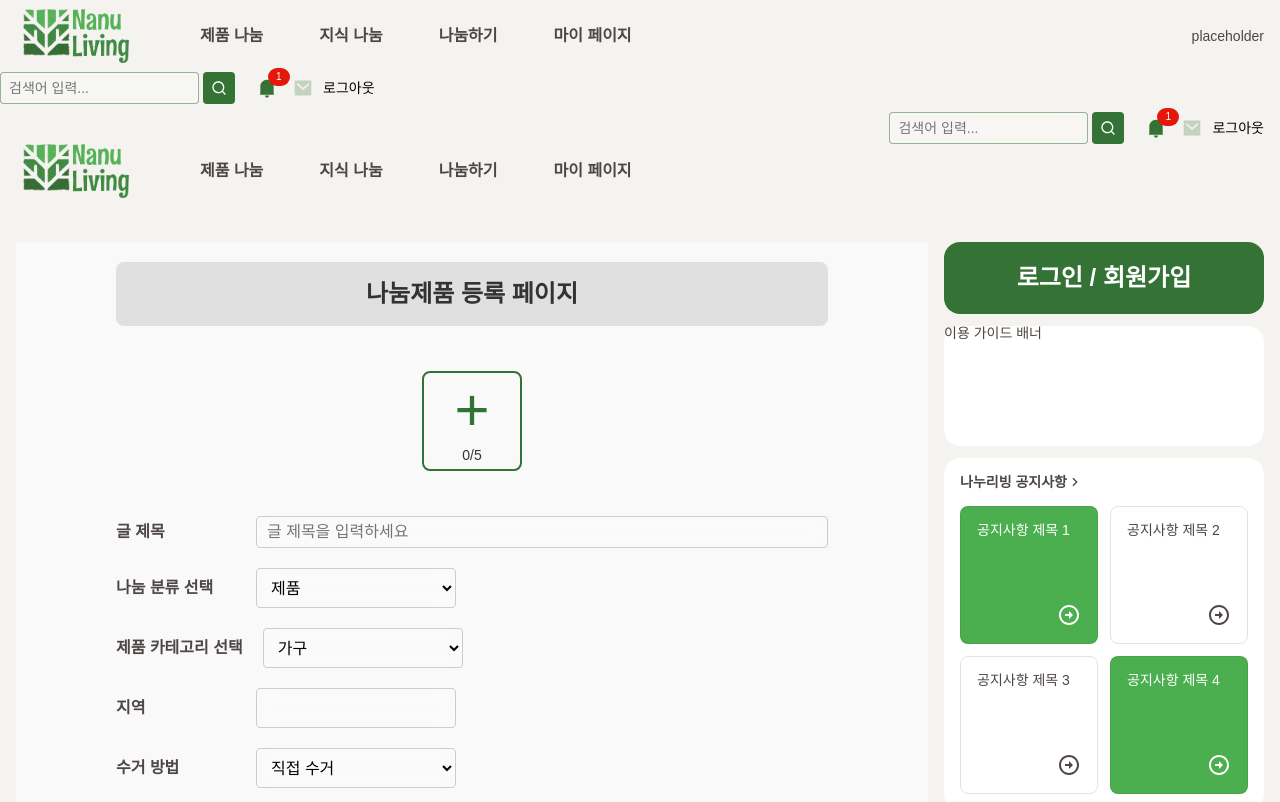
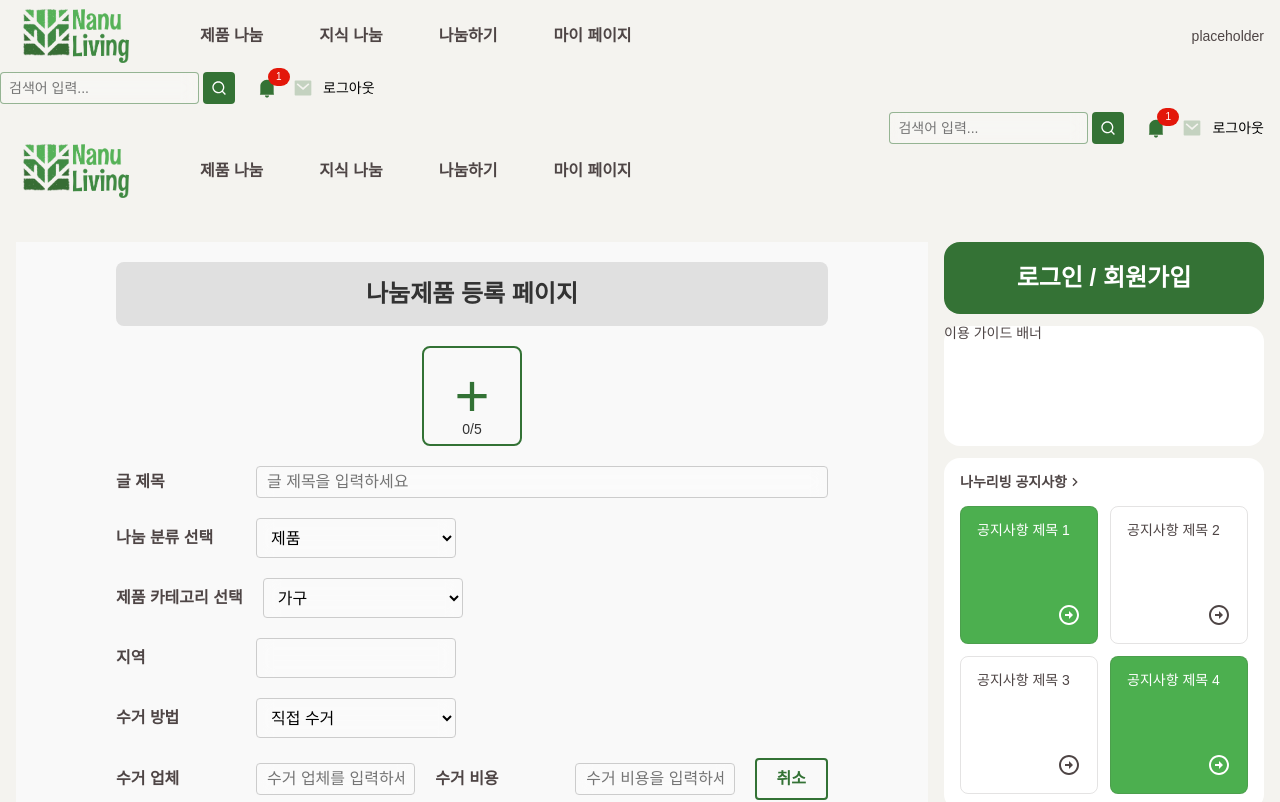
Before and after one commit to prgrms-fe-devcourse/NFE1_2_SharingLiving, a React (Vite) app in the folder shareliving-front/: page /product in a window 1280 px wide. Shown: the top 802 px of the page. Built offline with nearby package versions, Linux system fonts and the light colour scheme; a web font is replaced by a local one.

Commit message:
update: 이미지 첨부기능 추가

```diff
--- /dev/null
+++ b/shareliving-front/src/components/ImageUploader.jsx
@@ -0,0 +1,45 @@
+import React, { useState } from 'react';
+import './ImageUploader.scss';
+
+const ImageUploader = () => {
+  const [images, setImages] = useState([]);
+  const maxImages = 5;
+
+  const handleImageUpload = (e) => {
+    const files = Array.from(e.target.files);
+
+    const updatedImages = [...images, ...files].slice(0, maxImages);
+    setImages(updatedImages);
+  };
+
+  return (
+    <div className="content">
+      <div className="image-upload">
+        {images.map((image, index) => (
+          <div key={index} className="image-preview">
+            <img src={URL.createObjectURL(image)} alt={`Uploaded ${index + 1}`} />
+          </div>
+        ))}
+
+        {images.length < maxImages && (
+          <div className="upload-button">
+            <input
+              type="file"
+              accept="image/*"
+              onChange={handleImageUpload}
+              multiple
+              style={{ display: 'none' }}
+              id="image-input"
+            />
+            <label htmlFor="image-input" className="plus-icon">
+              +
+            </label>
+            <span className="image-count">{images.length}/{maxImages}</span>
+          </div>
+        )}
+      </div>
+    </div>
+  );
+};
+
+export default ImageUploader;
--- /dev/null
+++ b/shareliving-front/src/components/ImageUploader.scss
@@ -0,0 +1,44 @@
+.image-upload {
+  display: flex;
+  gap: 10px;
+  flex-direction: row;
+  justify-content: center;
+
+  .image-preview {
+      width: 100px;
+      height: 100px;
+      border: 2px solid #337235;
+      border-radius: 8px;
+      overflow: hidden;
+
+      img {
+          width: 100%;
+          height: 100%;
+          object-fit: cover;
+      }
+  }
+
+  .upload-button {
+      width: 100px;
+      height: 100px;
+      border: 2px solid #337235;
+      display: flex;
+      justify-content: center;
+      align-items: center;
+      border-radius: 8px;
+      cursor: pointer;
+      position: relative;
+
+      .plus-icon {
+          font-size: 60px;
+          color: #337235;
+      }
+
+      .image-count {
+          position: absolute;
+          bottom: 8px;
+          font-size: 14px;
+          color: #333;
+      }
+  }
+}
--- a/shareliving-front/src/pages/knowledge.jsx
+++ b/shareliving-front/src/pages/knowledge.jsx
@@ -1,6 +1,7 @@
 import React, { useState } from 'react';
 import './knowledge.scss';
 import { useNavigate } from 'react-router-dom';
+import ImageUploader from '../components/ImageUploader';
 
 const Knowledge = () => {
   const navigate = useNavigate();
@@ -21,14 +22,7 @@ const Knowledge = () => {
   return (
     <div className="knowledge-wrapper">
       <h1 className="title">나눔지식 등록 페이지</h1>
-      <div className="content">
-        <div className="image-upload">
-          <div className="upload-button">
-            <span className="plus-icon">+</span>
-            <span className="image-count">0/5</span>
-          </div>
-        </div>
-      </div>
+      <ImageUploader />
       <form className="knowledge-form">
         <div className="form-group">
           <label htmlFor="input-title" className="form-label">글 제목</label>
--- a/shareliving-front/src/pages/knowledge.scss
+++ b/shareliving-front/src/pages/knowledge.scss
@@ -15,42 +15,6 @@
   margin-bottom: 20px;
   color: #333;
   border-radius: 8px;
-}
-
-.content {
-  display: flex;
-  justify-content: center;
-  align-items: center;
-  height: 150px;
-
-  .image-upload {
-      display: flex;
-      flex-direction: column;
-      align-items: center;
-
-      .upload-button {
-          width: 100px;
-          height: 100px;
-          border: 2px solid #337235;
-          display: flex;
-          flex-direction: column;
-          justify-content: center;
-          align-items: center;
-          border-radius: 8px;
-          cursor: pointer;
-
-          .plus-icon {
-              font-size: 60px;
-              color: #337235;
-              margin-bottom: 8px;
-          }
-
-          .image-count {
-              font-size: 14px;
-              color: #333;
-          }
-      }
-  }
 }
 
 .knowledge-form {
@@ -77,14 +41,13 @@
       font-weight: bold;
   }
 
-  .input-title {
+  .input-title{
       width: 100%;
       padding: 10px;
       font-size: 16px;
       border: 1px solid #ccc;
       border-radius: 4px;
   }
-
   .input-type,
   .dropdown {
     width: 200px;
@@ -94,6 +57,7 @@
     border-radius: 4px;
     height: 40px;
   }
+
 
   .input-description {
       width: 100%;
--- a/shareliving-front/src/pages/product.jsx
+++ b/shareliving-front/src/pages/product.jsx
@@ -1,6 +1,7 @@
 import React, { useState } from 'react';
 import './product.scss';
 import { useNavigate } from 'react-router-dom';
+import ImageUploader from '../components/ImageUploader';
 
 const Product = () => {
   const navigate = useNavigate();
@@ -25,14 +26,7 @@ const Product = () => {
   return (
     <div className="knowledge-wrapper">
       <h1 className="title">나눔제품 등록 페이지</h1>
-      <div className="content">
-        <div className="image-upload">
-          <div className="upload-button">
-            <span className="plus-icon">+</span>
-            <span className="image-count">0/5</span>
-          </div>
-        </div>
-      </div>
+      <ImageUploader />
       <form className="knowledge-form">
         <div className="form-group">
           <label htmlFor="input-title" className="form-label">글 제목</label>
--- a/shareliving-front/src/pages/product.scss
+++ b/shareliving-front/src/pages/product.scss
@@ -15,42 +15,6 @@
   margin-bottom: 20px;
   color: #333;
   border-radius: 8px;
-}
-
-.content {
-  display: flex;
-  justify-content: center;
-  align-items: center;
-  height: 150px;
-
-  .image-upload {
-      display: flex;
-      flex-direction: column;
-      align-items: center;
-
-      .upload-button {
-          width: 100px;
-          height: 100px;
-          border: 2px solid #337235;
-          display: flex;
-          flex-direction: column;
-          justify-content: center;
-          align-items: center;
-          border-radius: 8px;
-          cursor: pointer;
-
-          .plus-icon {
-              font-size: 60px;
-              color: #337235;
-              margin-bottom: 8px;
-          }
-
-          .image-count {
-              font-size: 14px;
-              color: #333;
-          }
-      }
-  }
 }
 
 .knowledge-form {
```
